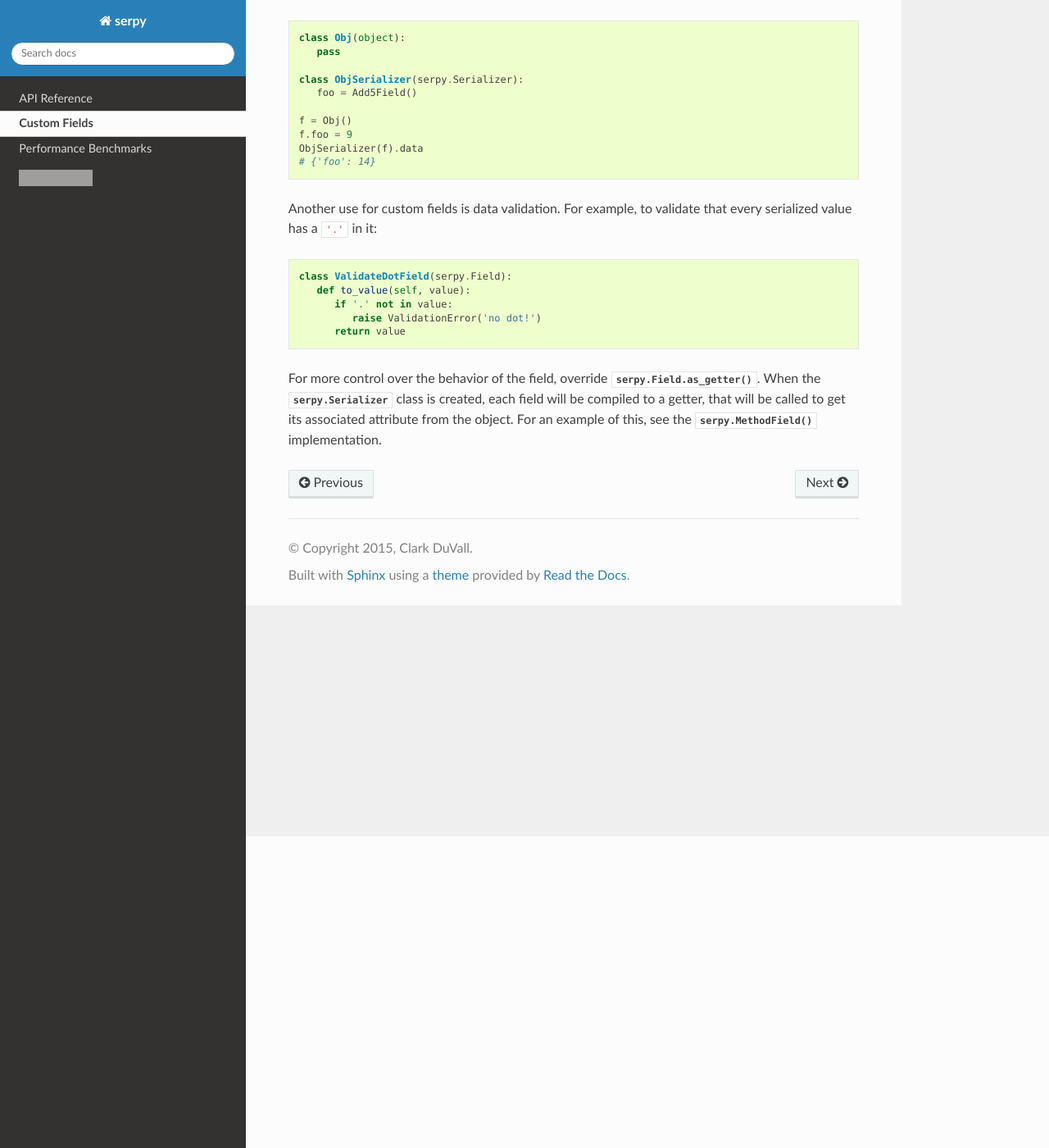
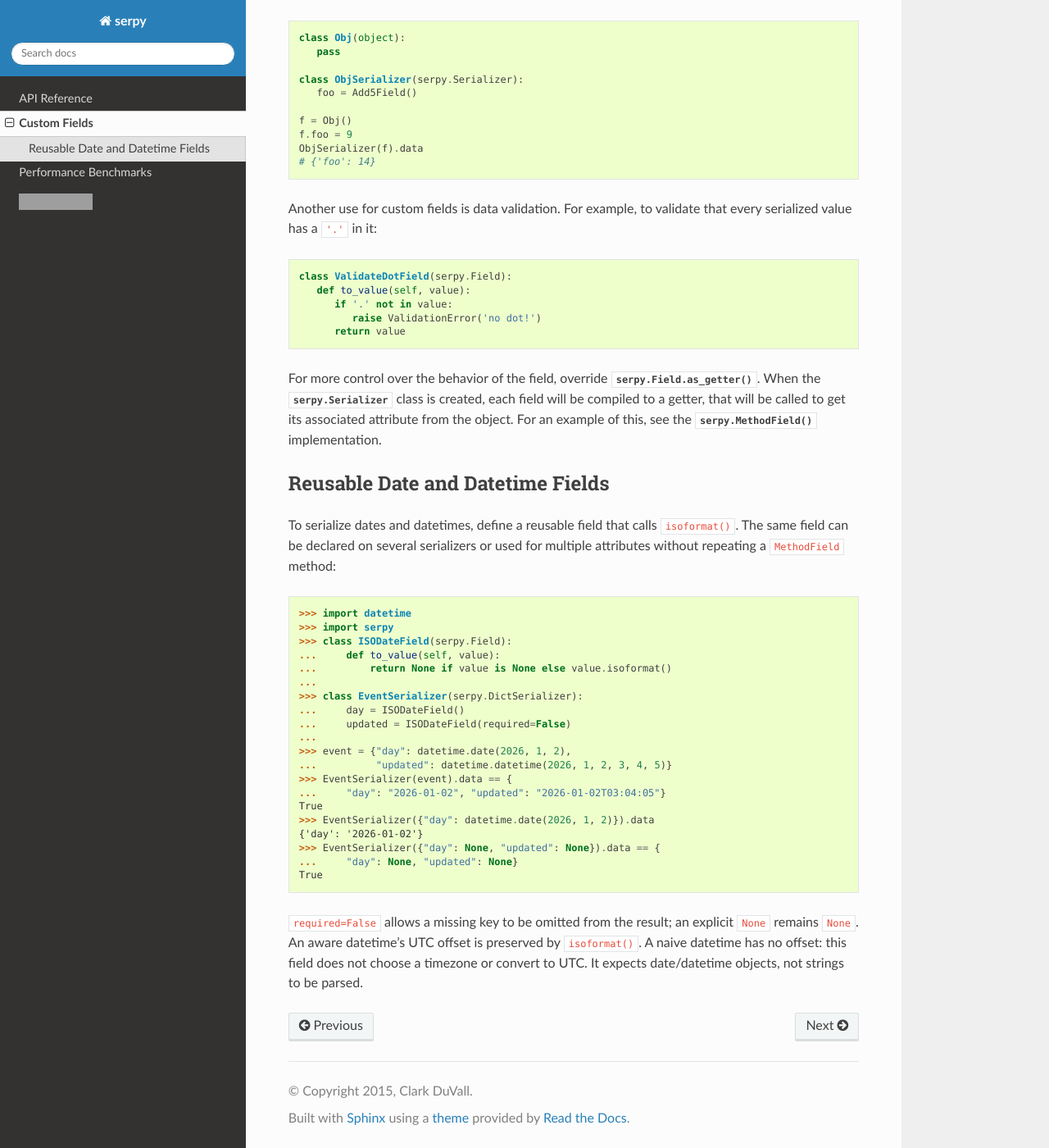
Before and after one commit to clarkduvall/serpy, a Sphinx documentation site: the page built from docs/custom-fields.rst, in a window 1280 px wide and 1400 px high, scrolled down 380 px. Shown: the whole window at 82% size. Built offline with Sphinx 7.4.7 and the Read the Docs theme 3.1.0, drawn with Linux system fonts in a browser that asks for light colours; grey boxes are pictures that could not be loaded.

Commit message:
Document reusable ISO date and datetime fields

```diff
--- a/docs/custom-fields.rst
+++ b/docs/custom-fields.rst
@@ -44,3 +44,37 @@ For more control over the behavior of the field, override
 created, each field will be compiled to a getter, that will be called to get its
 associated attribute from the object. For an example of this, see the
 :meth:`serpy.MethodField` implementation.
+
+Reusable Date and Datetime Fields
+=================================
+
+To serialize dates and datetimes, define a reusable field that calls
+``isoformat()``. The same field can be declared on several serializers or
+used for multiple attributes without repeating a ``MethodField`` method:
+
+>>> import datetime
+>>> import serpy
+>>> class ISODateField(serpy.Field):
+...     def to_value(self, value):
+...         return None if value is None else value.isoformat()
+...
+>>> class EventSerializer(serpy.DictSerializer):
+...     day = ISODateField()
+...     updated = ISODateField(required=False)
+...
+>>> event = {"day": datetime.date(2026, 1, 2),
+...          "updated": datetime.datetime(2026, 1, 2, 3, 4, 5)}
+>>> EventSerializer(event).data == {
+...     "day": "2026-01-02", "updated": "2026-01-02T03:04:05"}
+True
+>>> EventSerializer({"day": datetime.date(2026, 1, 2)}).data
+{'day': '2026-01-02'}
+>>> EventSerializer({"day": None, "updated": None}).data == {
+...     "day": None, "updated": None}
+True
+
+``required=False`` allows a missing key to be omitted from the result;
+an explicit ``None`` remains ``None``. An aware datetime's UTC offset is
+preserved by ``isoformat()``. A naive datetime has no offset: this field
+does not choose a timezone or convert to UTC. It expects date/datetime
+objects, not strings to be parsed.
```
